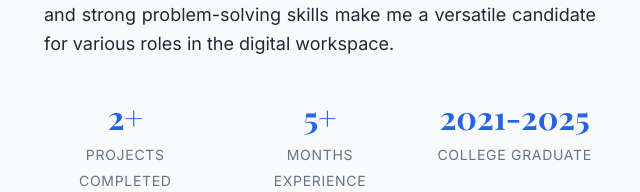
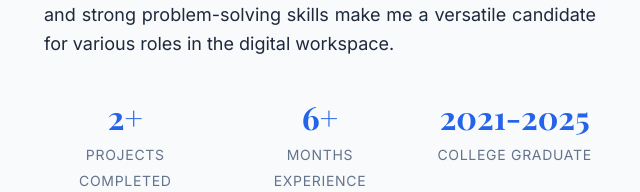
Before and after one commit to bench-b/benjieborinaga.github.io, a plain HTML site: page index.html in a window 1280 px wide. Shown: the part 1765-1957 px from the top of the page, 12-652 px from the left. Drawn offline with nearby package versions, Linux system fonts and the light colour scheme.

Commit message:
Cge langs

```diff
--- a/index.html
+++ b/index.html
@@ -111,7 +111,7 @@ While my primary focus is <b>web development</b>, I'm also open to exploring oth
                             <span class="stat-label">Projects Completed</span>
                         </div>
                         <div class="stat">
-                            <span class="stat-number">5+</span>
+                            <span class="stat-number">6+</span>
                             <span class="stat-label">Months Experience</span>
                         </div>
                         <div class="stat">
```
